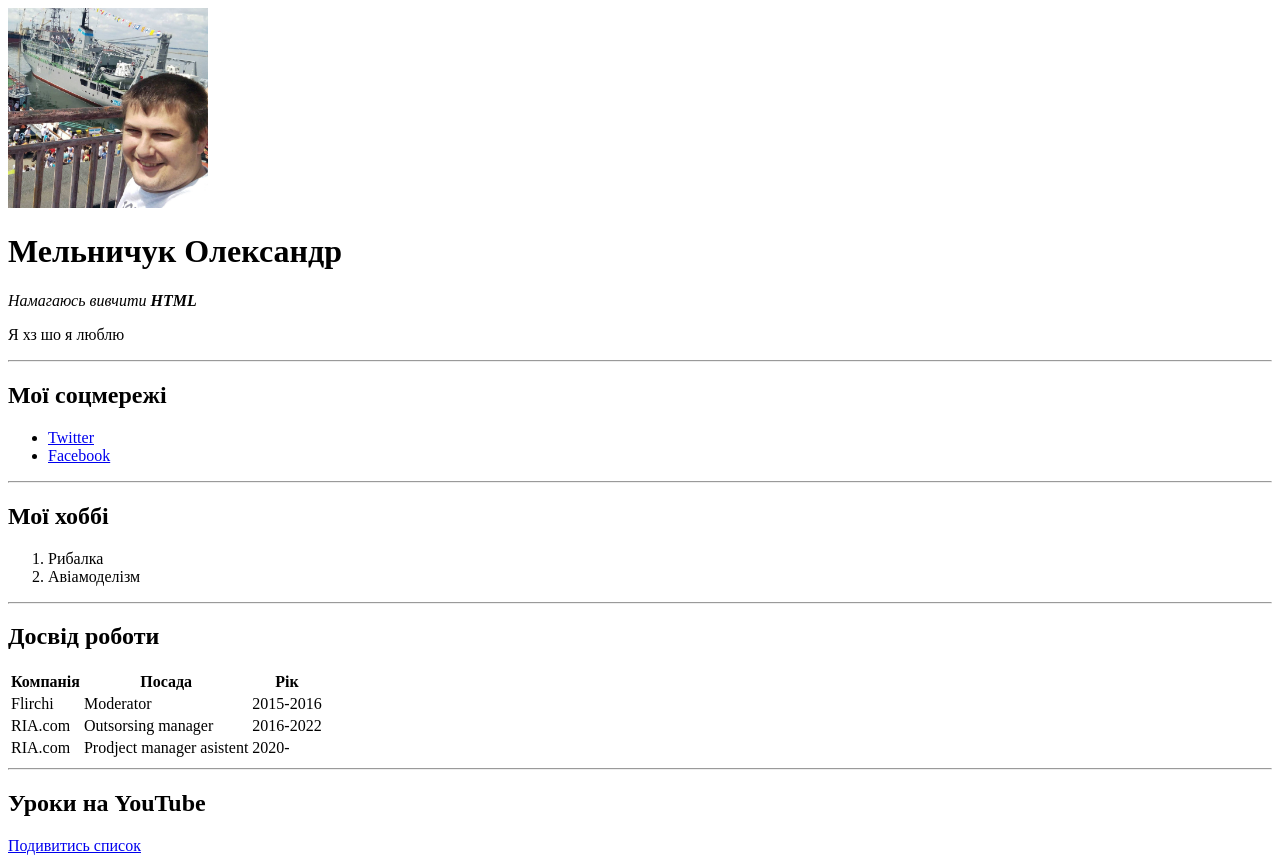
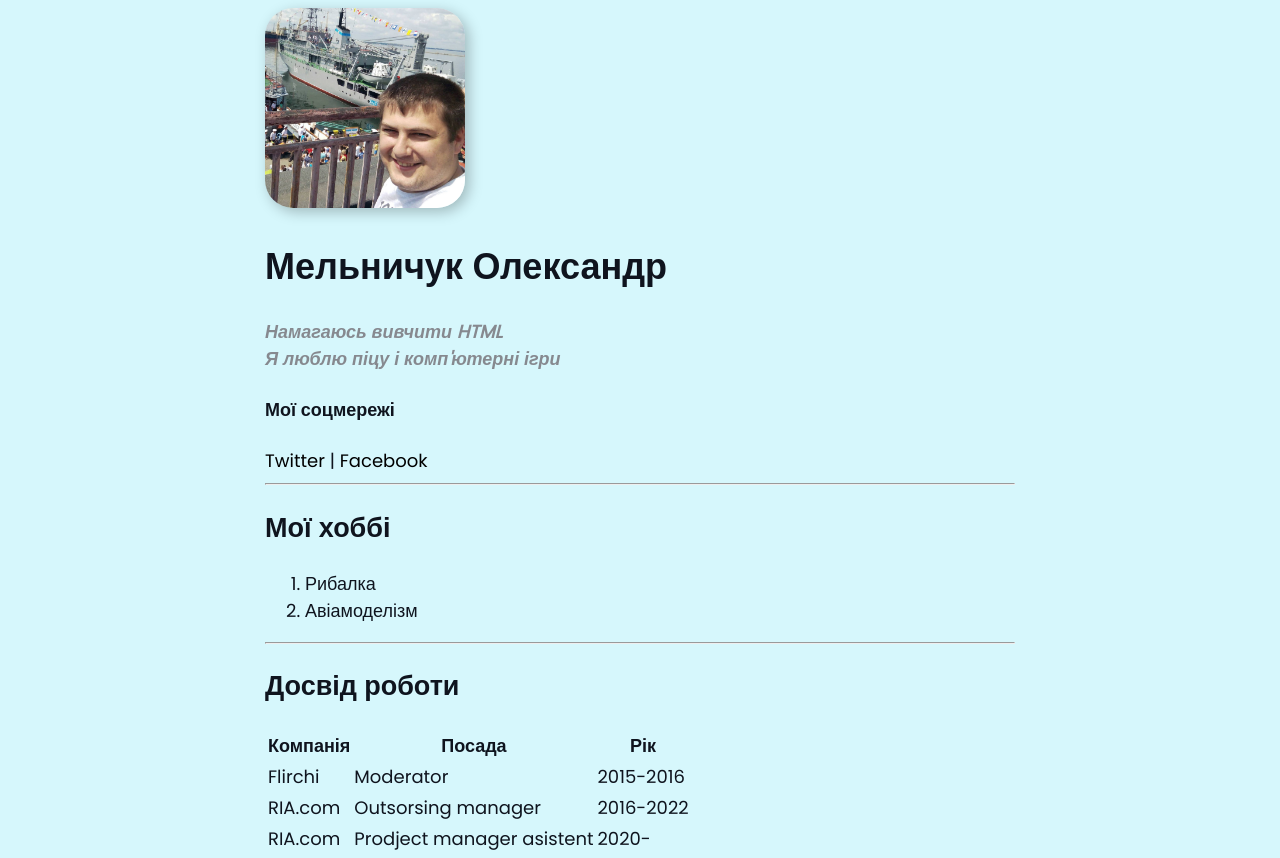
Before and after one commit to AlexMelnichyk/om, a plain HTML site: page index.html in a window 1280 px wide. Shown: the top 858 px of the page. Drawn offline with Linux system fonts and the light colour scheme.

Commit message:
Add files via upload

```diff
--- a/index.html
+++ b/index.html
@@ -3,19 +3,20 @@
 <head>
     <meta charset="UTF-8">
     <title>Alex CV</title>
+    <link rel="stylesheet" href="styles.css">
 </head>
 <body>
-<img src="avatar.jpg" width="200" alt="Avatar"/>
+    <div class="container">
+        <div class="info">
+        <img src="avatar.jpg" width="200" alt="Avatar"
+        class="avatar"/>
         <H1>Мельничук Олександр</H1>
-    <p><em>Намагаюсь вивчити <strong>HTML</strong></em></p>
-    <P>Я хз шо я люблю</P>
-<hr>
-
-<h2>Мої соцмережі</h2>
-<ul>
-    <li><a href="https://twitter.com/Alex93419575" target="_blank">Twitter</a></li>
-    <li><a href="https://www.facebook.com/profile.php?id=100007277823537" target="_blank">Facebook</a></li>
-</ul>
+        <p>Намагаюсь вивчити <strong>HTML</strong></p>
+        <P>Я люблю піцу і комп'ютерні ігри</P>
+        <h4>Мої соцмережі</h4>
+        <a href="https://twitter.com/Alex93419575" target="_blank">Twitter</a>
+        |
+        <a href="https://www.facebook.com/profile.php?id=100007277823537" target="_blank">Facebook</a>
     <hr>
     <h2>Мої хоббі</h2>
     <ol>
@@ -66,5 +67,6 @@
         <input type="submit" value="Зв'язатись">
         <br>
     </form>
+    </div>
 </body>
 </html>
--- /dev/null
+++ b/styles.css
@@ -0,0 +1,32 @@
+@import url('https://fonts.googleapis.com/css2?family=Poppins:wght@200;400&display=swap');
+body{
+    background-color: rgb(214, 247, 252);
+    color: #0f141e;
+
+    font-size: 18px;
+    font-weight: normal;
+    font-family: 'Poppins', sans-serif;
+}
+a {
+    color:black;
+    text-decoration: none;
+}
+a:hover{
+    text-decoration: underline;
+}
+.avatar {
+    width: 200px;
+    border-radius: 28px;
+    box-shadow: 4px 4px 14px rgba(0, 0, 0, 0.25);
+}
+.info p {
+    color: #86898f;
+    margin: 0;
+    font-style: italic;
+    font-weight: bold;
+    text-decoration: none;
+}
+.container{
+    max-width: 750px;
+    margin: auto;
+}
```
Lines whose indentation alone changed are shown as unchanged.
